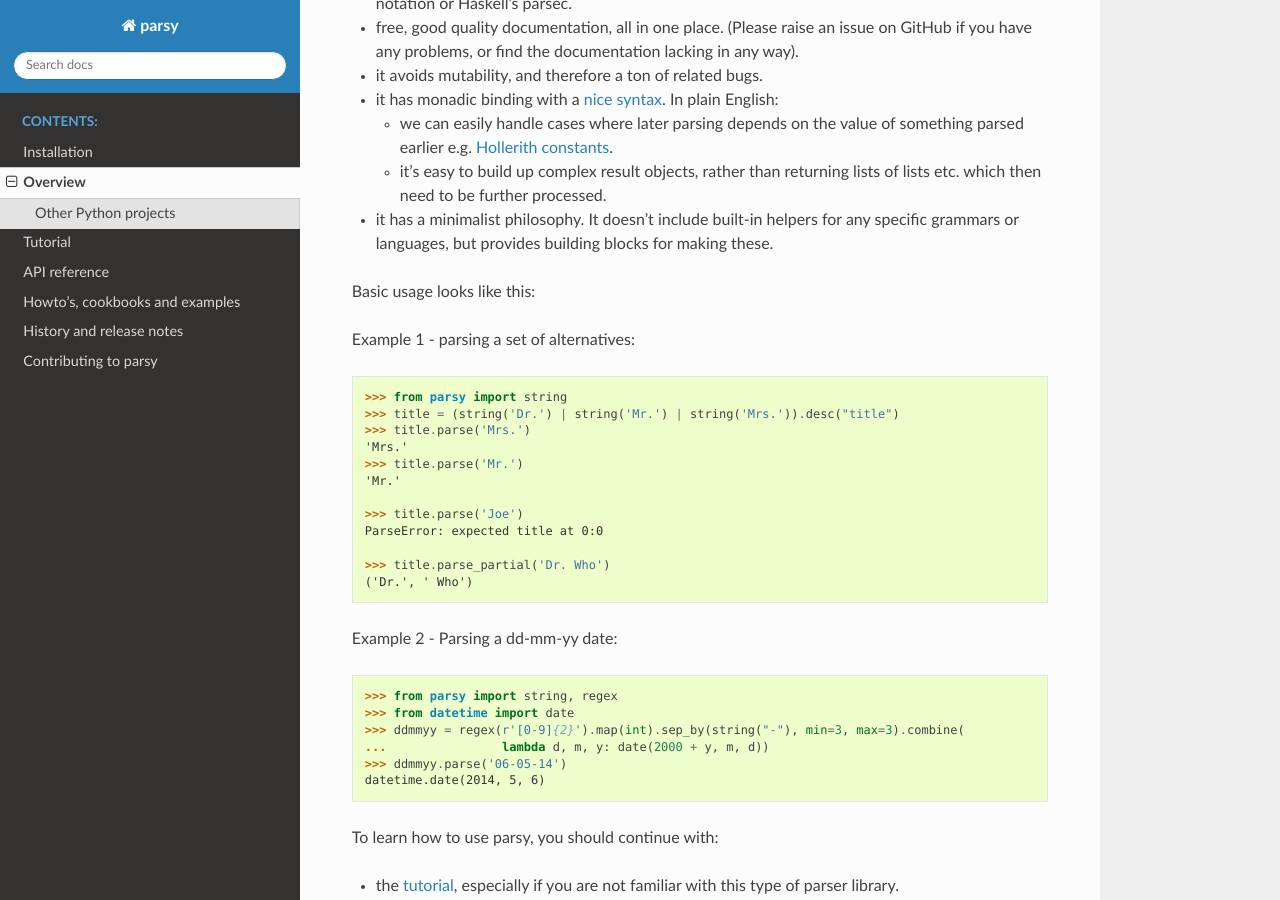
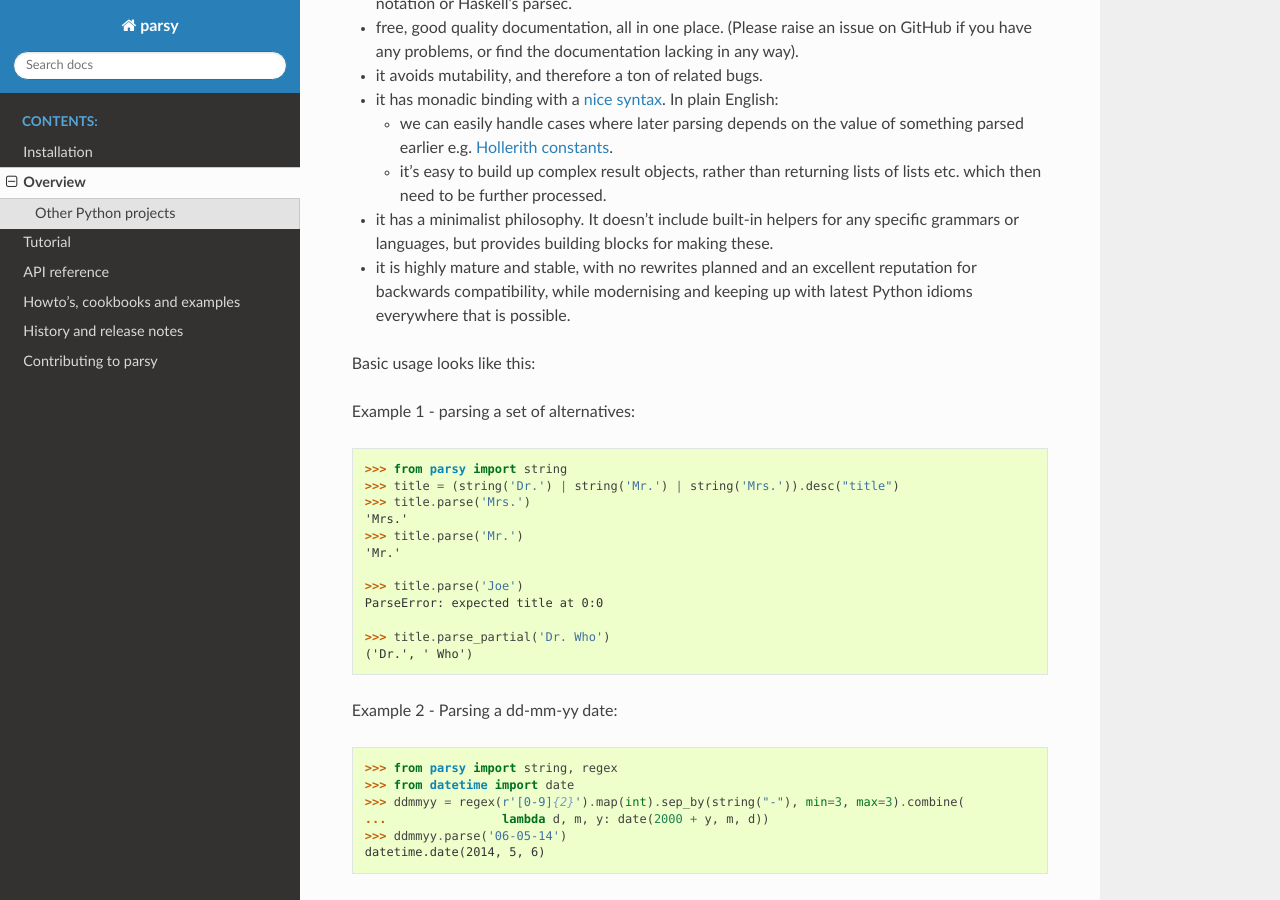
Before and after one commit to python-parsy/parsy, a Sphinx documentation site: the page built from docs/overview.rst, in a window 1280 px wide and 900 px high, scrolled down 504 px. Built offline with Sphinx 7.4.7 and the Read the Docs theme 3.1.0, drawn with Linux system fonts in a browser that asks for light colours.

```diff
--- a/docs/overview.rst
+++ b/docs/overview.rst
@@ -39,6 +39,10 @@ Parsy differentiates itself from other solutions with the following:
 
 * it has a minimalist philosophy. It doesn't include built-in helpers for any
   specific grammars or languages, but provides building blocks for making these.
+
+* it is highly mature and stable, with no rewrites planned and an excellent
+  reputation for backwards compatibility, while modernising and keeping up with
+  latest Python idioms everywhere that is possible.
 
 Basic usage looks like this:
 
```
Also changed, not shown: README.rst (+10 -2 lines).
